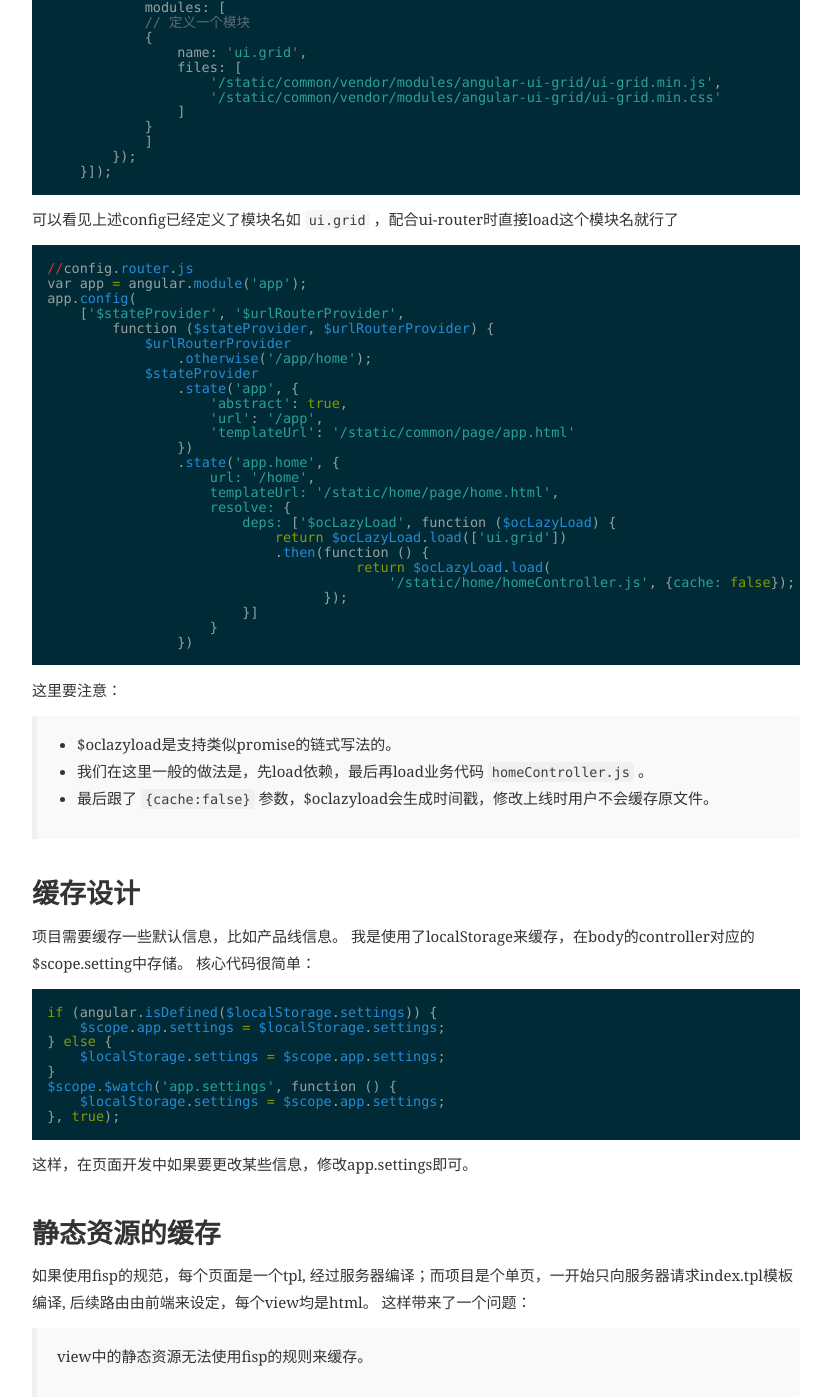
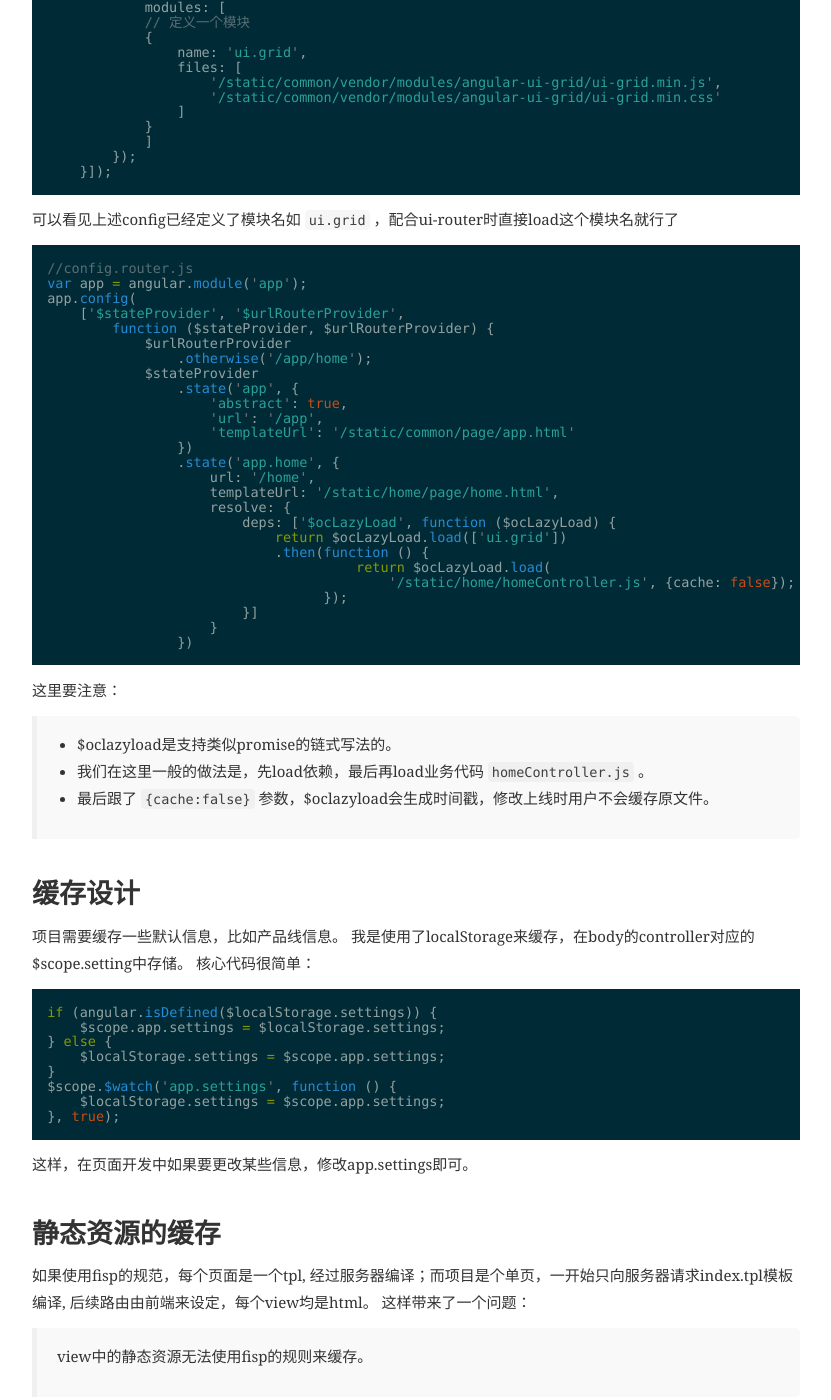
Before and after one commit to clancyz/clancyz.github.io, a Jekyll site: the page built from _posts/2016-02-20-angular-and-fisp-frontend-architecture.md, in a window 1280 px wide and 1400 px high, scrolled down 3282 px. Shown: the whole window, without its empty margins (224-1055 px from the left). Built offline with Jekyll 4.4.1, drawn with Linux system fonts in a browser that asks for light colours; nearby versions of some CDN libraries; some web fonts are replaced; comment, search, counter and statistics services are not loaded; some of the changed text lies outside the part shown.

Commit message:
fix format

```diff
--- a/_posts/2016-02-20-angular-and-fisp-frontend-architecture.md
+++ b/_posts/2016-02-20-angular-and-fisp-frontend-architecture.md
@@ -110,7 +110,7 @@ angular.module('app')
 
 可以看见上述config已经定义了模块名如 `ui.grid` ，配合ui-router时直接load这个模块名就行了
 
-{% highlight ruby %}
+{% highlight js %}
 //config.router.js
 var app = angular.module('app');
 app.config(
@@ -151,7 +151,7 @@ app.config(
 我是使用了localStorage来缓存，在body的controller对应的$scope.setting中存储。
 核心代码很简单：
 
-{% highlight ruby %}
+{% highlight js %}
 if (angular.isDefined($localStorage.settings)) {
     $scope.app.settings = $localStorage.settings;
 } else {
@@ -166,6 +166,7 @@ $scope.$watch('app.settings', function () {
 ### 静态资源的缓存
 如果使用fisp的规范，每个页面是一个tpl, 经过服务器编译；而项目是个单页，一开始只向服务器请求index.tpl模板编译, 后续路由由前端来设定，每个view均是html。
 这样带来了一个问题：
+
 > view中的静态资源无法使用fisp的规则来缓存。
 
 但是前面提到了oclazyload是可以设定缓存资源策略的。所以我们最终采用的方式是：
@@ -197,7 +198,7 @@ $scope.$watch('app.settings', function () {
 
 如上所述，我们只有入口点index.tpl去请求服务器编译。
 fisp的规范下，原来设想应该这么写：
-{% highlight ruby %}
+{% highlight js %}
 // tag前我没加%, 意会就行了...
 {html framework="common:static/script/vendor/libs/mod.js" ng-app="app"}
   {body ng-controller="appCtrl"}
@@ -206,7 +207,7 @@ fisp的规范下，原来设想应该这么写：
 结果，卧槽，返回的html中格式正确，但是似乎angular没有parse到ng-app,整个页面一片空白（当然了，ng-app都没有你还想干啥...）
 
 最后用了个很土气的方法解决了这个问题：
-{% highlight ruby %}
+{% highlight js %}
 <script>
     document.querySelector('html').setAttribute('data-ng-app', 'app');
     document.body.setAttribute('ng-controller', 'AppCtrl');
@@ -221,7 +222,7 @@ angular-boostrap是依赖angular主干版本的，所以最好使用包管理工
 用好像还是可以用的，但是强迫症，还是升级版本吧。
 
 ### 避免头咬尾巴的行为
-{% highlight ruby %}
+{% highlight js %}
 $scope.$watch('users', function(value) {
   $scope.users = [];
 });
@@ -234,7 +235,7 @@ $scope.$watch('users', function(value) {
 
 ### Use angular post in "jQuery way"
 angular中的post api乍一看跟jQuery区别不大，实际上post的是json, 不是parameter。
-{% highlight ruby %}
+{% highlight js %}
 $http.post("/foo/bar", {
   param1: value1,
   param2: value2
@@ -258,7 +259,7 @@ $http.post("/foo/bar", {
 > - data: {param1: value1,param2: value2}
 
 一个完整的解决方案如下：
-{% highlight ruby %}
+{% highlight js %}
 var app = angular.module('app');
 app.config(
     ['$httpProvider',
```
Also changed, not shown: 2 other files.
